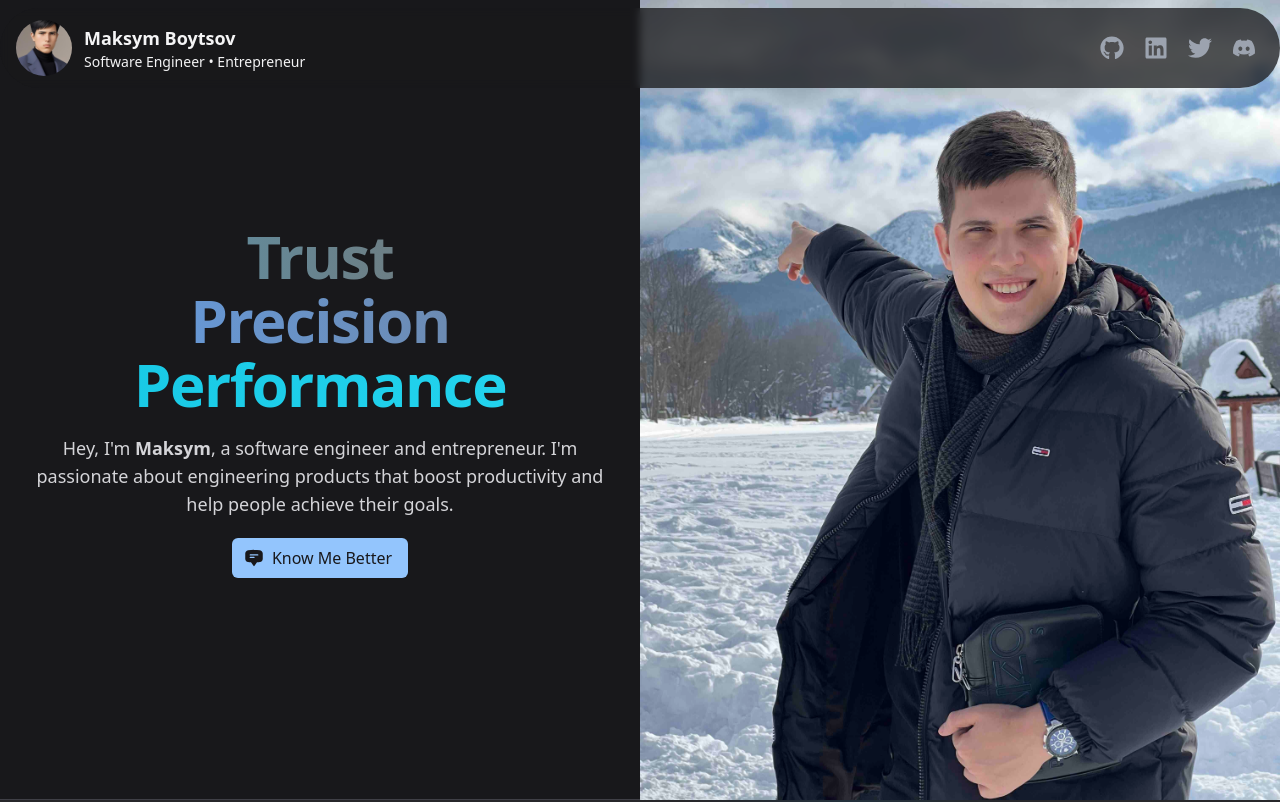
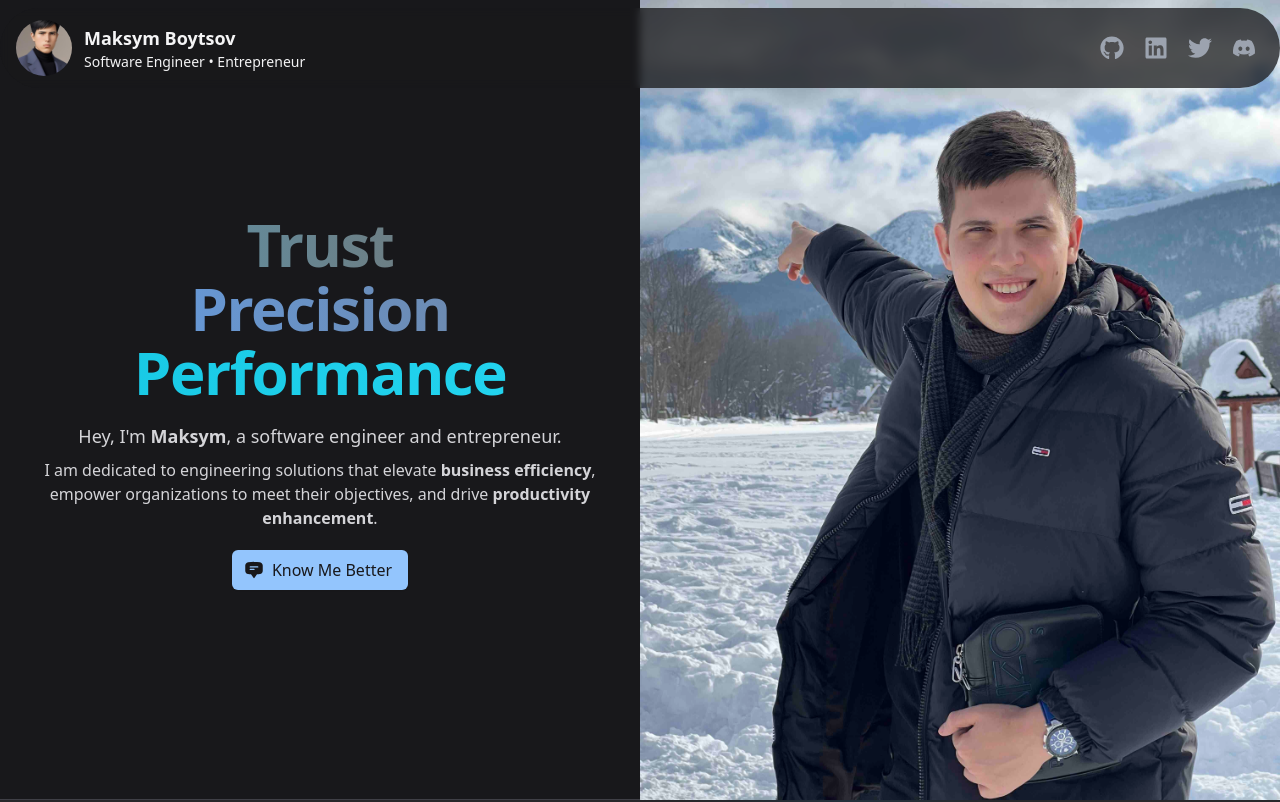
Before and after one commit to maksym-boytsov/maksym-boytsov, a Next.js app: page / in a window 1280 px wide. Shown: the top 802 px of the page. Built offline with nearby package versions, Linux system fonts and the light colour scheme.

Commit message:
chore: copy change
Signed-off-by: Max ⚡️ <maksym.boytsov@gmail.com>

```diff
--- a/components/templates/client/hero-section.tsx
+++ b/components/templates/client/hero-section.tsx
@@ -33,11 +33,18 @@ const HeroSection = () => {
             })}
           </div>
 
-          <p className="mx-auto my-3 max-w-xl text-lg text-zinc-200 md:text-zinc-300">
-            Hey, I'm <span className="font-bold">Maksym</span>, a software
-            engineer and entrepreneur. I'm passionate about engineering products
-            that boost productivity and help people achieve their goals.
-          </p>
+          <div className="grid gap-2 max-w-xl text-center mx-auto my-3 text-zinc-200 md:text-zinc-300">
+            <p className="text-lg">
+              Hey, I'm <span className="font-bold">Maksym</span>, a software
+              engineer and entrepreneur.
+            </p>
+            <p>
+              I am dedicated to engineering solutions that elevate{" "}
+              <span className="font-bold">business efficiency</span>, empower
+              organizations to meet their objectives, and drive{" "}
+              <span className="font-bold">productivity enhancement</span>.
+            </p>
+          </div>
 
           {/* @ts-ignore */}
           <Button as="a" href="/#ai" type="button">
```
